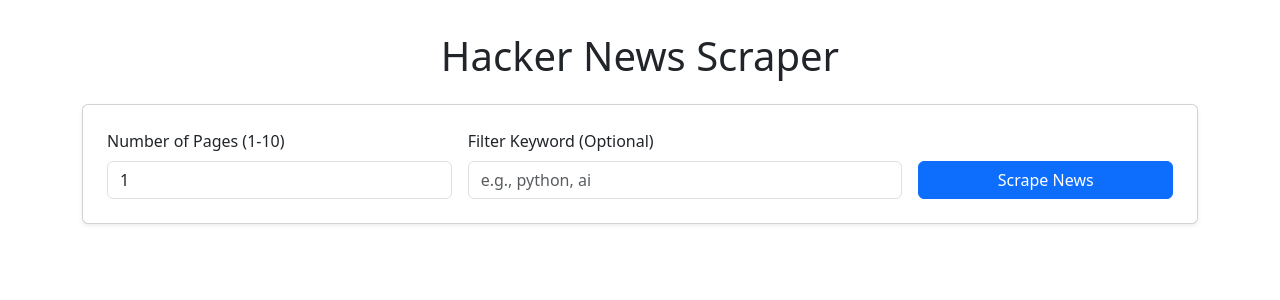
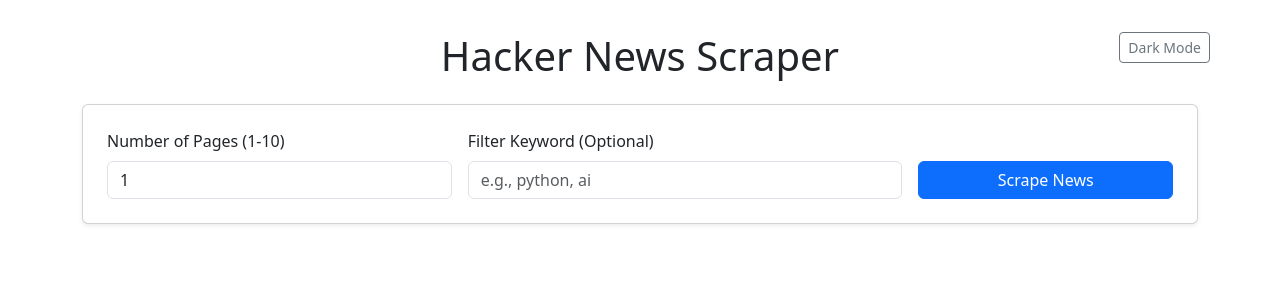
Before and after one commit to DhanushPillay/Web-scraper, a Flask app: page / in a window 1280 px wide. Shown: the top 300 px of the page. Run offline with Flask 3, Linux system fonts and the light colour scheme.

Commit message:
dark mode

```diff
--- a/templates/index.html
+++ b/templates/index.html
@@ -11,7 +11,10 @@
     </style>
 </head>
 <body>
-    <div class="container">
+    <div class="container position-relative">
+        <div class="position-absolute top-0 end-0">
+            <button id="darkModeToggle" class="btn btn-outline-secondary btn-sm">Dark Mode</button>
+        </div>
         <h1 class="mb-4 text-center">Hacker News Scraper</h1>
 
         <div class="card p-4 shadow-sm">
@@ -66,5 +69,28 @@
         </div>
         {% endif %}
     </div>
+
+    <script>
+        const toggleButton = document.getElementById('darkModeToggle');
+        const htmlElement = document.documentElement;
+
+        // Check local storage
+        if (localStorage.getItem('theme') === 'dark') {
+            htmlElement.setAttribute('data-bs-theme', 'dark');
+            toggleButton.textContent = 'Light Mode';
+        }
+
+        toggleButton.addEventListener('click', () => {
+            if (htmlElement.getAttribute('data-bs-theme') === 'dark') {
+                htmlElement.setAttribute('data-bs-theme', 'light');
+                toggleButton.textContent = 'Dark Mode';
+                localStorage.setItem('theme', 'light');
+            } else {
+                htmlElement.setAttribute('data-bs-theme', 'dark');
+                toggleButton.textContent = 'Light Mode';
+                localStorage.setItem('theme', 'dark');
+            }
+        });
+    </script>
 </body>
 </html>
```
